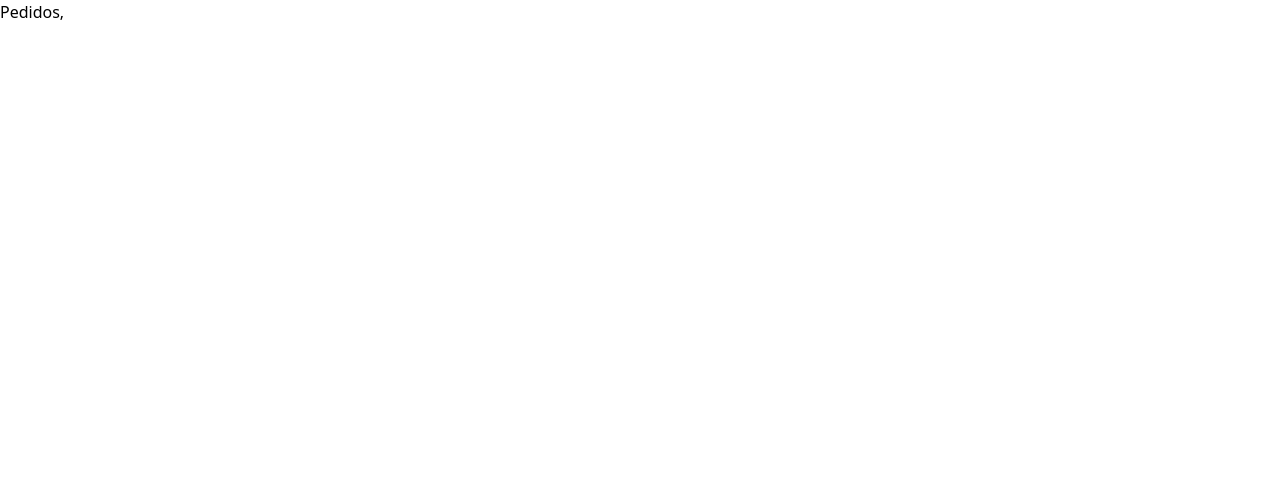
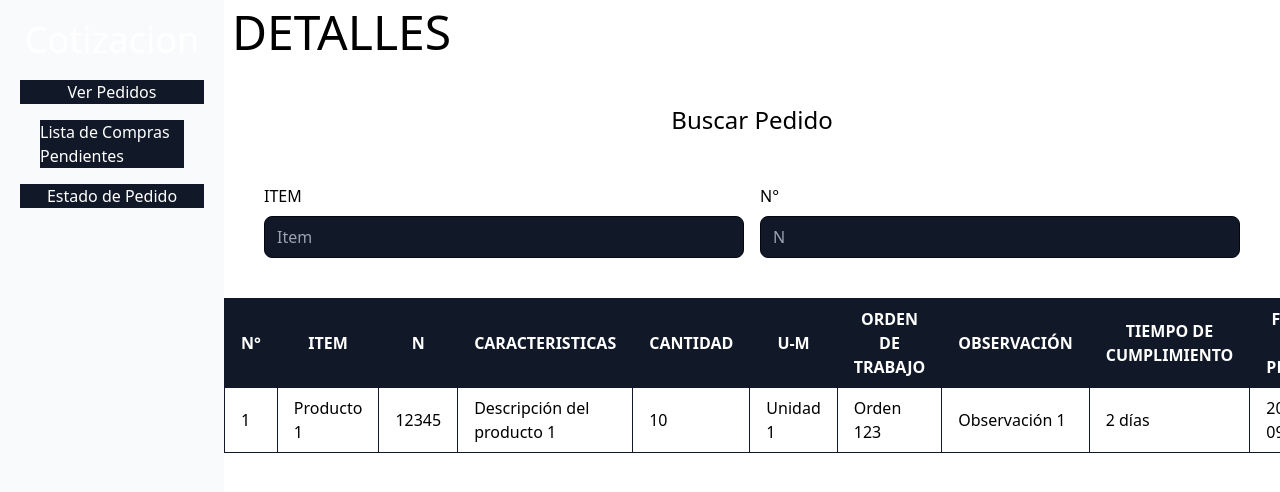
Before and after one commit to r-gabriel-f/adquisiciones, a React (Create React App) app in the folder Front_End/: page /pedidos in a window 1280 px wide. Shown: the top 492 px of the page. Built offline with nearby package versions, Linux system fonts and the light colour scheme.

Commit message:
se realizo ver pedidos

```diff
--- a/Front_End/src/compononts/Cotizacion/Pedidos.js
+++ b/Front_End/src/compononts/Cotizacion/Pedidos.js
@@ -1,7 +1,100 @@
-import React from 'react'
+import React from "react";
+import { PanelCotizacion } from "../Panel/PanelCotizacion";
 
-export const Pedidos = ({username}) => {
+export const Pedidos = ({ username }) => {
   return (
-    <div>Pedidos, {username}</div>
-  )
-}
+    <div className="flex flex-col">
+      <PanelCotizacion />
+      <div className="ml-56">
+        <div className="grid grid-cols-3 gap-4">
+          <div className="col-span-2">
+            <h1 className="text-5xl p-2 uppercase">DETALLES</h1>
+          </div>
+          <div>
+            <div className="flex justify-end mr-10 font-serif">
+              <h2 className="text-4xl uppercase">{username}</h2>
+            </div>
+          </div>
+        </div>
+        <div className=" mt-10">
+          <div className="mx-10">
+            <h4 className="text-2xl text-center">Buscar Pedido</h4>
+            <div className="grid grid-cols-2 gap-4 my-10">
+              <div>
+                <p className="my-2">ITEM</p>
+                <input
+                  type="text"
+                  placeholder="Item"
+                  className="bg-gray-900 border border-gray-950 rounded-lg text-white py-2 px-3  w-full"
+                />
+              </div>
+              <div>
+                <p className="my-2">N°</p>
+                <input
+                  type="text"
+                  placeholder="N"
+                  className="bg-gray-900 border border-gray-950 rounded-lg text-white py-2 px-3  w-full"
+                />
+              </div>
+            </div>
+          </div>
+        </div>
+        <div className="overflow-x-auto overflow-y-auto h-74">
+          <table className="border-collapse border border-gray-900">
+            <thead>
+              <tr className="bg-gray-900 text-white">
+                <th className="border border-gray-900 py-2 px-4">N°</th>
+                <th className="border border-gray-900 py-2 px-4">ITEM</th>
+                <th className="border border-gray-900 py-2 px-4">N</th>
+                <th className="border border-gray-900 py-2 px-4">
+                  CARACTERISTICAS
+                </th>
+                <th className="border border-gray-900 py-2 px-4">CANTIDAD</th>
+                <th className="border border-gray-900 py-2 px-4">U-M</th>
+                <th className="border border-gray-900 py-2 px-4">
+                  ORDEN DE TRABAJO
+                </th>
+
+                <th className="border border-gray-900 py-2 px-4">
+                  OBSERVACIÓN
+                </th>
+                <th className="border border-gray-900 py-2 px-4">
+                  TIEMPO DE CUMPLIMIENTO
+                </th>
+                <th className="border border-gray-900 py-2 px-4">
+                  FECHA DE PEDIDO
+                </th>
+                <th className="border border-gray-900 py-2 px-4">ESTADO</th>
+                <th className="border border-gray-900 py-2 px-4">PARA QUE</th>
+                <th className="border border-gray-900 py-2 px-4">PEDIDO</th>
+              </tr>
+            </thead>
+            <tbody>
+              <tr>
+                <td className="border border-gray-900 py-2 px-4">1</td>
+                <td className="border border-gray-900 py-2 px-4">Producto 1</td>
+                <td className="border border-gray-900 py-2 px-4">12345</td>
+                <td className="border border-gray-900 py-2 px-4">
+                  Descripción del producto 1
+                </td>
+                <td className="border border-gray-900 py-2 px-4">10</td>
+                <td className="border border-gray-900 py-2 px-4">Unidad 1</td>
+                <td className="border border-gray-900 py-2 px-4">Orden 123</td>
+                <td className="border border-gray-900 py-2 px-4">
+                  Observación 1
+                </td>
+                <td className="border border-gray-900 py-2 px-4">2 días</td>
+                <td className="border border-gray-900 py-2 px-4">2023-09-26</td>
+                <td className="border border-gray-900 py-2 px-4">Pendiente</td>
+                <td className="border border-gray-900 py-2 px-4">
+                  Departamento A
+                </td>
+                <td className="border border-gray-900 py-2 px-4">Pedido 1</td>
+              </tr>
+            </tbody>
+          </table>
+        </div>
+      </div>
+    </div>
+  );
+};
--- /dev/null
+++ b/Front_End/src/compononts/Panel/PanelCotizacion.js
@@ -0,0 +1,32 @@
+import React from 'react'
+
+export const PanelCotizacion = () => {
+  return (
+    <div className="fixed bg-gray-50 dark:bg-gray-900 text-white w-56 h-screen">
+      <div className="flex aling-center justify-center m-5">
+        <h2 className="text-4xl text-white">Cotizacion</h2>
+      </div>
+
+      <div className="mx-5">
+        <div
+          className="flex my-4 justify-center bg-gray-900 hover:bg-gray-950 hover:rounded-lg hover:text-[#eafdf5] hover:cursor-pointer"
+
+        >
+          <span>Ver Pedidos</span>
+        </div>
+
+        <div className="mx-5">
+          <div
+            className="flex my-4 justify-center bg-gray-900 hover:bg-gray-950 hover:rounded-lg hover:text-[#eafdf5] hover:cursor-pointer"
+
+          >
+            <span>Lista de Compras Pendientes</span>
+          </div>
+        </div>
+        <div className="flex my-4 justify-center bg-gray-900 hover:bg-gray-950 hover:rounded-lg hover:text-[#eafdf5] hover:cursor-pointer">
+          <span>Estado de Pedido</span>
+        </div>
+      </div>
+    </div>
+  )
+}
```
